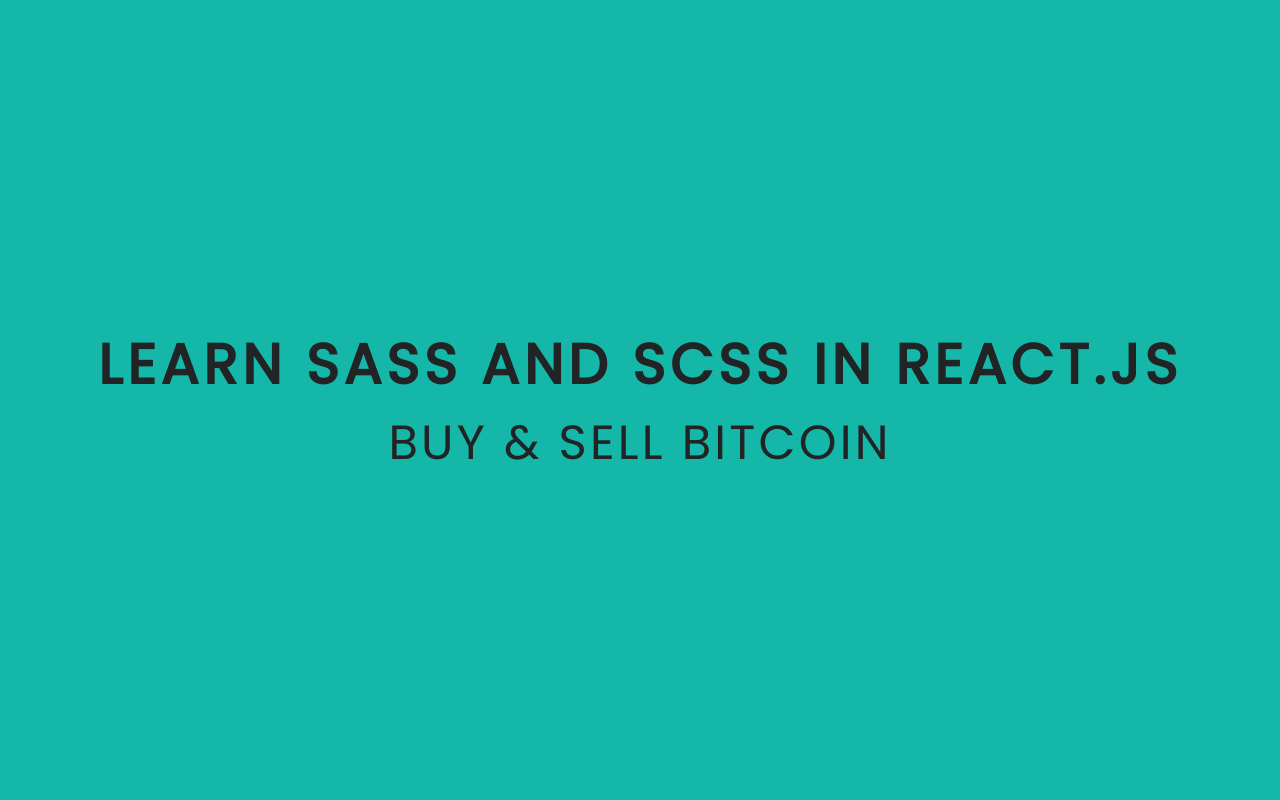
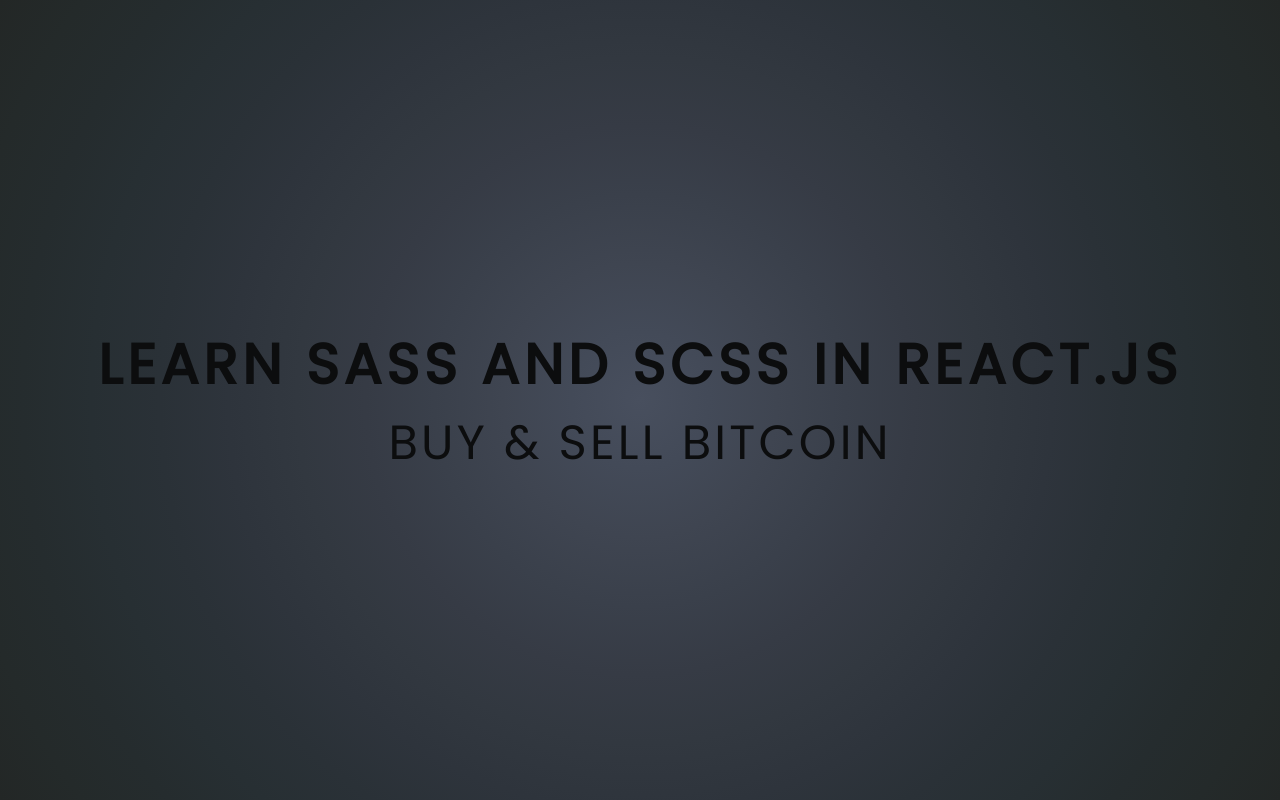
Before and after one commit to AhmedShaykh/Learn-SASS-And-SCSS-With-React.JS, a React (Create React App) app: page / in a window 1280 px wide. Built offline with nearby package versions, Linux system fonts and the light colour scheme.

Commit message:
It's Time To Push !

```diff
--- a/src/Sass/App.css
+++ b/src/Sass/App.css
@@ -15,7 +15,7 @@
 }
 .header .head {
   letter-spacing: 0.3rem;
-  color: rgb(33, 35, 37);
+  color: rgb(12, 13, 14);
   font-size: 3.5rem;
   letter-spacing: 0.3rem;
   text-transform: uppercase;
@@ -25,7 +25,7 @@
 }
 .header p {
   letter-spacing: 0.2rem;
-  color: rgb(33, 35, 37);
+  color: rgb(12, 13, 14);
   font-size: 3rem;
   letter-spacing: 0.2rem;
   text-transform: uppercase;
@@ -35,5 +35,5 @@
 }
 
 body {
-  background-color: rgb(21, 184, 168);
+  background-image: radial-gradient(circle, #484f5e, #434a58, #3f4551, #3a404b, #363b45, #323840, #2e343c, #2a3137, #272f33, #252c2e, #242a2a, #232726);
 }/*# sourceMappingURL=App.css.map */
--- a/src/Sass/App.scss
+++ b/src/Sass/App.scss
@@ -1,26 +1,13 @@
+// ------------- Partials ------------- //
+
+@import "var.scss";
+@import "mixin.scss";
+
 * {
     padding: 0%;
     margin: 0%;
     box-sizing: border-box;
     font-family: 'Poppins', sans-serif;
-}
-
-// ------------- Mixin & Include ------------- //
-
-@mixin flex {
-    display: flex;
-    justify-content: center;
-    align-items: center;
-    flex-direction: column;
-}
-
-// ------------- Parameters ------------- //
-
-@mixin common($font,$space) {
-    color: rgb(33, 35, 37);
-    font-size: $font;
-    letter-spacing: $space;
-    text-transform: uppercase;
 }
 
 // ------------- Nesting ------------- //
@@ -55,8 +42,6 @@
 
 // ------------- Variables ------------- //
 
-$bg-color : rgb(21, 184, 168);
-
 body {
-    background-color: $bg-color;
+    background-image: $bg-color;
 }
--- /dev/null
+++ b/src/Sass/_var.scss
@@ -0,0 +1 @@
+$bg-color : radial-gradient(circle, #484f5e, #434a58, #3f4551, #3a404b, #363b45, #323840, #2e343c, #2a3137, #272f33, #252c2e, #242a2a, #232726);
```
Also changed, not shown: src/Sass/_mixin.scss (added, +17 -0 lines), 1 other file (tests, documents, lock files or other folders).
